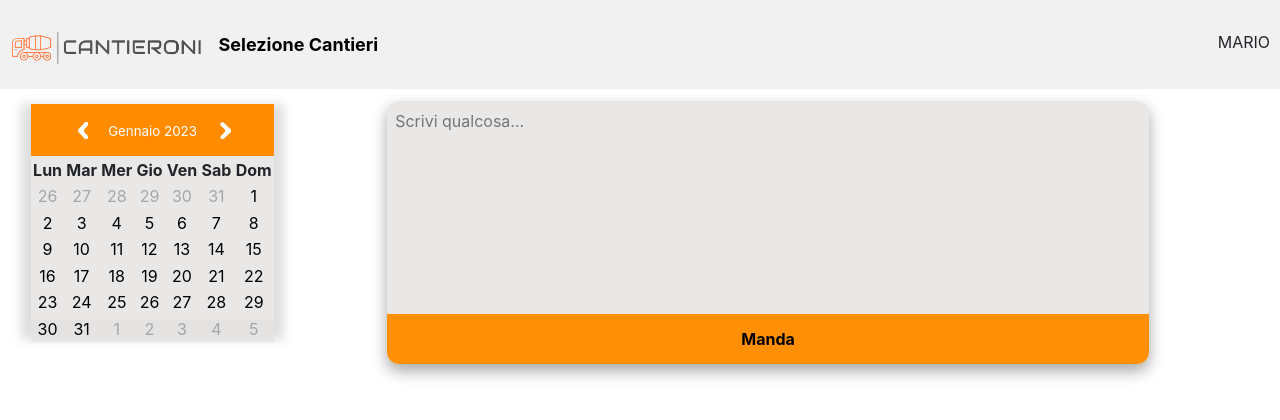
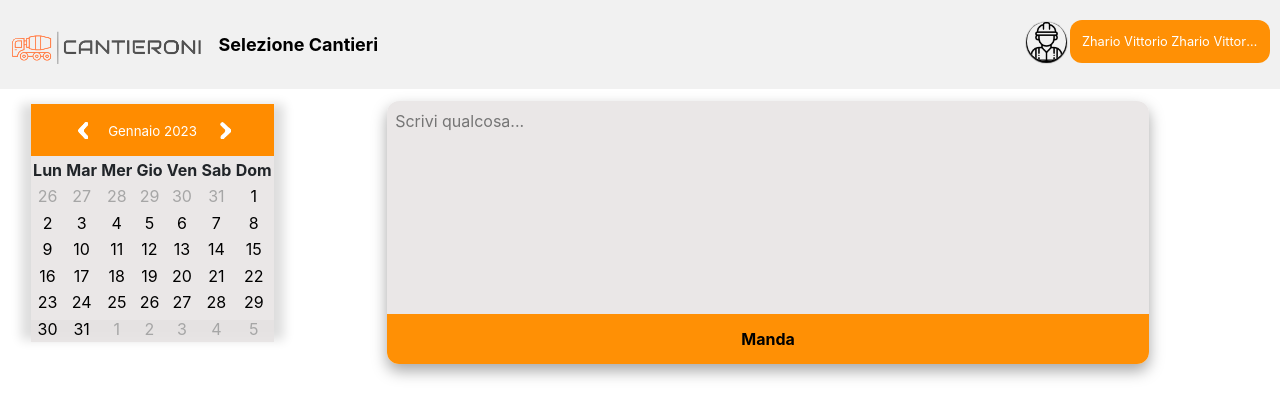
Before and after one commit to MeruemMeurel/cantieroni, a PHP site: page /interfacce/cantiere.html in a window 1280 px wide. Shown: the top 420 px of the page. Run offline with PHP 8.4, Linux system fonts and the light colour scheme.

Commit message:
cambio head e fetch logout

```diff
--- a/Cantieroni/css/header.css
+++ b/Cantieroni/css/header.css
@@ -1,6 +1,6 @@
 /* Style the header with a grey background and some padding */
 .header {
-  overflow: hidden;
+  /* overflow: hidden; */
   background-color: #f1f1f1;
   padding: 20px 10px;
 }
@@ -38,7 +38,7 @@
 /* Float the link section to the right */
 .header-right {
   float: right;
-  margin-top: 0.8%;
+  /* margin-top: 0.8%; */
 }
 
 /* Add media queries for responsiveness - when the screen is 500px wide or less, stack the links on top of each other */
@@ -53,6 +53,12 @@
   }
 }
 
+.fotoprof-header{
+    width: 30%;
+    border-radius: 50%;
+    border-color: black;
+    box-shadow: 0 1px 1px 1px #000000;
+}
 
 
 
@@ -66,7 +72,7 @@
 */
 /* Add a black background color to the top navigation bar */
 .topnav {
-  overflow: hidden;
+  /* overflow: hidden; */
   background-color: #f1f1f1;
   align-self: right;
 }
@@ -118,3 +124,51 @@
     border: 1px solid #f1f1f1;
   }
 }
+
+/* CSS PER IL LINK DROPDOWN */
+.dropbtn {
+  background-color: rgba(255, 142, 0, 0.98);
+  color: white;
+  padding: 12px;
+  font-size: 80%;
+  width: auto;
+  border: none;
+  border-radius: 12px;
+}
+
+.dropdown {
+  position: relative;
+  display: inline-block;
+}
+
+.dropdown-content {
+  display: none;
+  position: absolute;
+  background-color: #f1f1f1;
+  width: 100%;
+  min-width: 20%;
+  box-shadow: 0px 8px 16px 0px rgba(0,0,0,0.2);
+  z-index: 1;
+}
+
+.dropdown-content a {
+  color: black;
+  padding: 12px 16px;
+  text-decoration: none;
+  display: block;
+}
+
+.dropdown-content a:hover {background-color: #ddd; width: 100%; text-align: left;}
+
+.dropdown:hover .dropdown-content {display: block;}
+
+.dropdown:hover .dropbtn {background-color: #f1f1f1;}
+
+.crop{
+  min-width: 120px;
+  max-width: 200px;
+  white-space: nowrap;
+  overflow: hidden;
+  text-overflow: ellipsis;
+
+}
--- a/Cantieroni/interfacce/header.html
+++ b/Cantieroni/interfacce/header.html
@@ -8,6 +8,37 @@
         </div>
 
         <div class="header-right">
-            MARIO
+            <div style="text-align: right; display: inline-block;">
+                <img class="fotoprof-header" src="../img/immagine_profilo_default.png" >
+            </div>
+            <div style="display: inline-block;">
+                <div class="dropdown ">
+                    <button class="dropbtn crop">Zhario Vittorio Zhario Vittorio Zhario Vittorio Zhario Vittorio Zhario Vittorio Zhario Vittorio  Zhario Vittorio Zhario Vittorio Zhario Vittorio Zhario Vittorio Zhario Vittorio Zhario Vittorio  Zhario Vittorio Zhario Vittorio Zhario Vittorio Zhario Vittorio Zhario Vittorio Zhario Vittorio  </button>
+                    <div class="dropdown-content">
+                      <a onclick="logout()" href="#">LOGOUT</a>
+                    </div>
+                </div>
+            </div>
+
+
+
+
+
+
+
+
         </div>
     </div>
+    <script>
+        function logout() {
+
+            let rc=fetch('http://localhost/cantieroni/API/Utente/logout.php',{credentials: 'include'})
+                .then(() => {
+                    window.location.replace("http://localhost/front-end/cantieroni/Cantieroni/interfacce/login.html");
+                })
+                .catch((err) => {
+                    error.innerHTML=err;
+                });
+
+        }
+        </script>
```
Also changed, not shown: Cantieroni/css/resoconti.css (line endings or trailing spaces).
